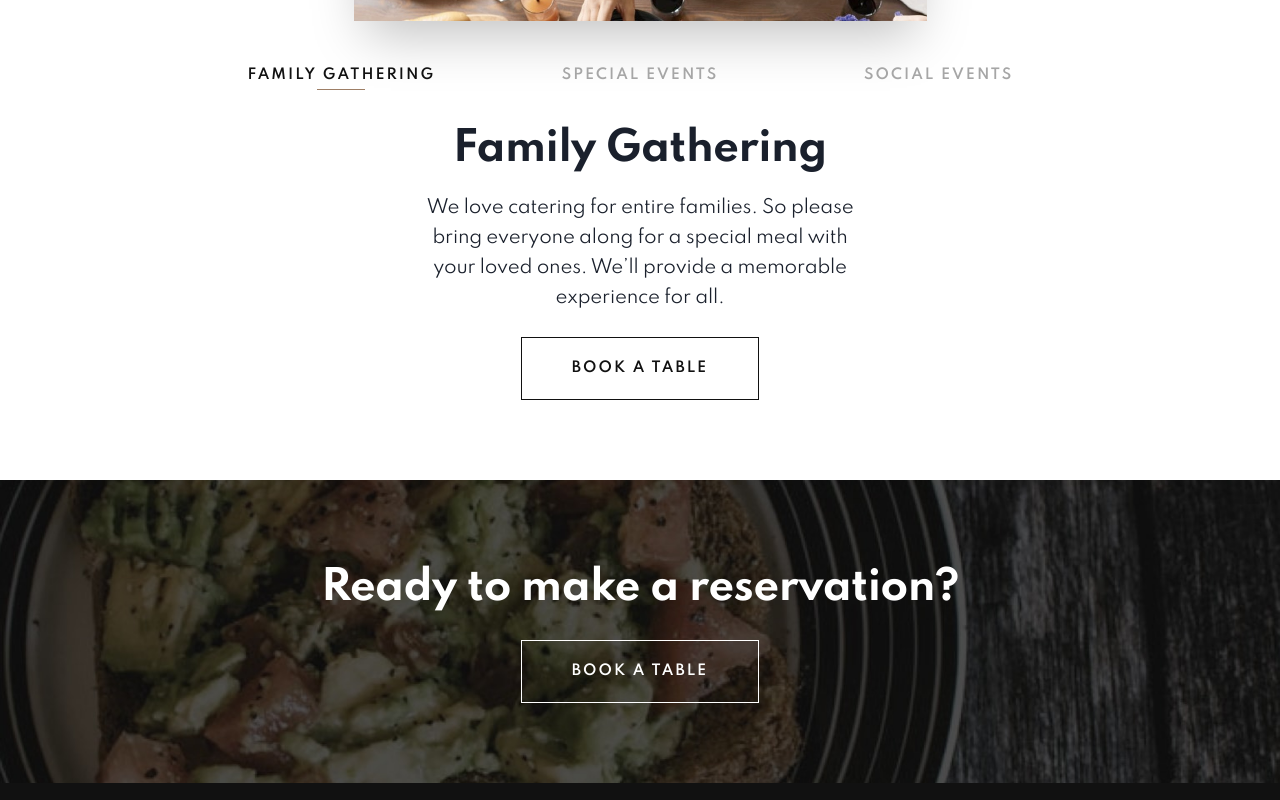
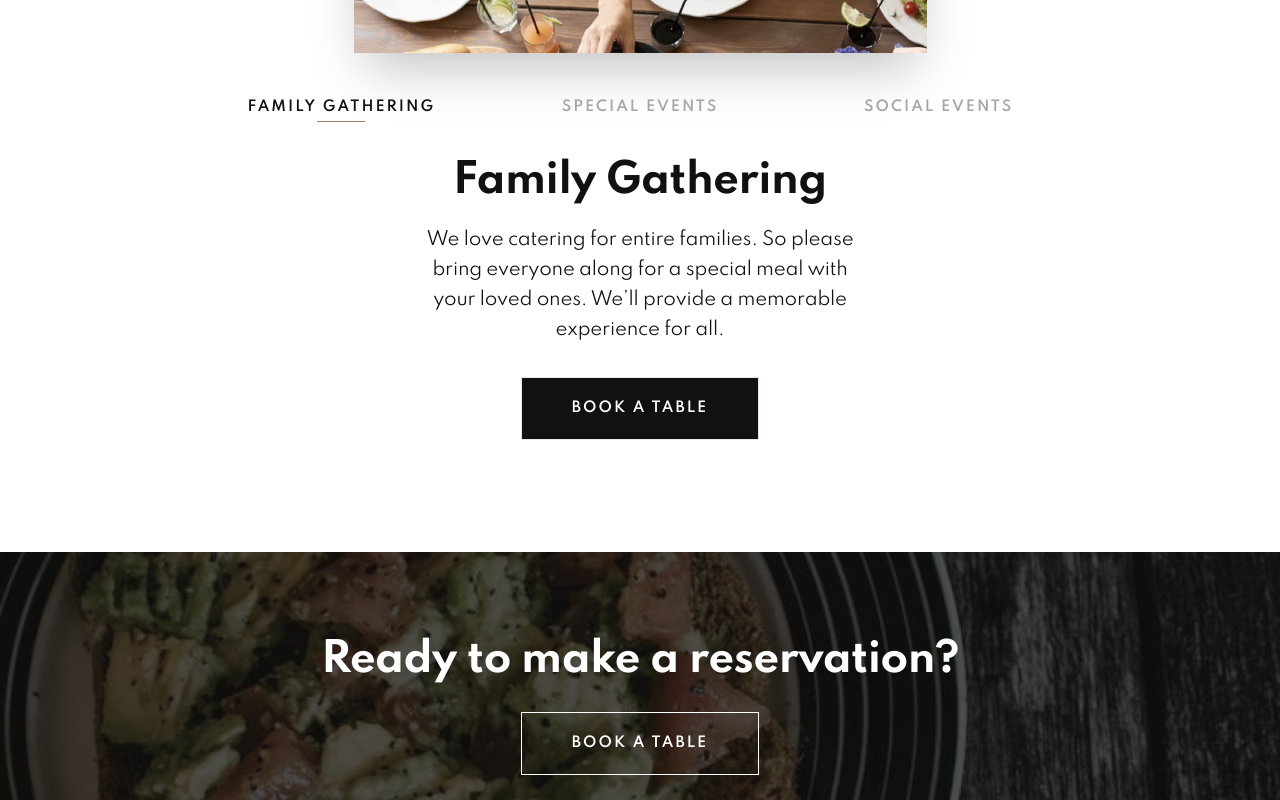
Before and after one commit to 0xShynn/frontendmentor-dine-restaurant-website, a Next.js app: page / in a window 1280 px wide. Shown: the part 2960-3760 px from the top of the page. Built offline with nearby package versions, Linux system fonts and the light colour scheme.

Commit message:
updated: custom link black variant, tabs image shadow (xl), footer style (md), events container paddingY

```diff
--- a/components/CustomLink.js
+++ b/components/CustomLink.js
@@ -2,11 +2,12 @@ import { Link } from '@chakra-ui/react';
 import NextLink from 'next/link';
 import PropTypes from 'prop-types';
 
-const CustomLink = ({ href, variant }) => {
+const CustomLink = (props) => {
+  const { href, variant } = props;
   return (
     <NextLink href={href} passHref>
-      <Link variant={variant} display="inline-flex" w="fit-content">
-        Book a table
+      <Link variant={variant} display="inline-flex" w="fit-content" {...props}>
+        {props.children}
       </Link>
     </NextLink>
   );
@@ -14,7 +15,8 @@ const CustomLink = ({ href, variant }) => {
 
 CustomLink.propTypes = {
   href: PropTypes.string.isRequired,
-  variant: PropTypes.oneOf(['light', 'dark']).isRequired,
+  variant: PropTypes.oneOf(['light', 'dark', 'black']).isRequired,
+  children: PropTypes.string,
 };
 
 export default CustomLink;
--- a/components/EventsContainer.js
+++ b/components/EventsContainer.js
@@ -66,7 +66,7 @@ const EventsContainer = () => {
         orientation={tabsOrientation}
         variant="unstyled"
         id="1"
-        py="16"
+        py={{ base: 16, md: 24, xl: 32 }}
       >
         <Flex direction={{ base: 'column', xl: 'row' }} align="center">
           <Flex>
@@ -115,7 +115,11 @@ const EventsContainer = () => {
                   </Box>
 
                   {/* image desktop version (xl) */}
-                  <Box display={{ base: 'none', xl: 'block' }} pos="relative">
+                  <Box
+                    display={{ base: 'none', xl: 'inline-flex' }}
+                    pos="relative"
+                    shadow="2xl"
+                  >
                     <NextImage
                       src={tab.imageDesktop}
                       width={tab.imageDesktop.width / 2}
@@ -188,19 +192,25 @@ const EventsContainer = () => {
                     direction="column"
                     align={{ base: 'center', xl: 'flex-start' }}
                   >
-                    <Heading as="h2" variant="h2" mb="4">
+                    <Heading
+                      as="h2"
+                      variant="h2"
+                      mb="4"
+                      color="primary.codgray"
+                    >
                       {tab.label}
                     </Heading>
                     <Flex justify="center">
                       <Text
                         textStyle={{ base: 'body2', md: 'body1' }}
-                        mb="6"
+                        mb={{ base: 6, md: 8 }}
                         maxW="457px"
+                        color="primary.codgray"
                       >
                         {tab.content}
                       </Text>
                     </Flex>
-                    <CustomLink href="/" variant="light">
+                    <CustomLink href="/" variant="black" mb={{ xl: 10 }}>
                       Book a table
                     </CustomLink>
                   </Flex>
--- a/components/Footer.js
+++ b/components/Footer.js
@@ -32,7 +32,7 @@ const Footer = () => {
         color="white"
         direction={{ base: 'column', md: 'row' }}
         align={{ base: 'center', md: 'flex-start' }}
-        justify={{ md: 'center', xl: 'flex-start' }}
+        justify={{ md: 'space-between', xl: 'flex-start' }}
         px={{ base: 6, md: 16, xl: 0 }}
         py={{ base: 16, xl: 20 }}
         mx="auto"
--- a/theme/components/link.js
+++ b/theme/components/link.js
@@ -1,4 +1,4 @@
-import { sharedBaseStyle, light, dark } from './sharedStyleLinkButton';
+import { sharedBaseStyle, light, black, dark } from './sharedStyleLinkButton';
 
 const link = {
   baseStyle: {
@@ -18,6 +18,7 @@ const link = {
   },
   variants: {
     ...light,
+    ...black,
     ...dark,
   },
   defaultProps: {
--- a/theme/components/sharedStyleLinkButton.js
+++ b/theme/components/sharedStyleLinkButton.js
@@ -4,7 +4,6 @@ export const sharedBaseStyle = {
   textTransform: 'uppercase',
   fontWeight: 'semibold',
   letterSpacing: '2px',
-  textTransform: 'uppercase',
 };
 
 export const light = {
@@ -19,6 +18,18 @@ export const light = {
       _hover: {
         color: 'primary.codgray',
       },
+    },
+  },
+};
+
+export const black = {
+  black: {
+    bg: 'primary.codgray',
+    color: 'white',
+    _hover: {
+      bg: 'white',
+      color: 'primary.codgray',
+      borderColor: 'primary.codgray',
     },
   },
 };
```
